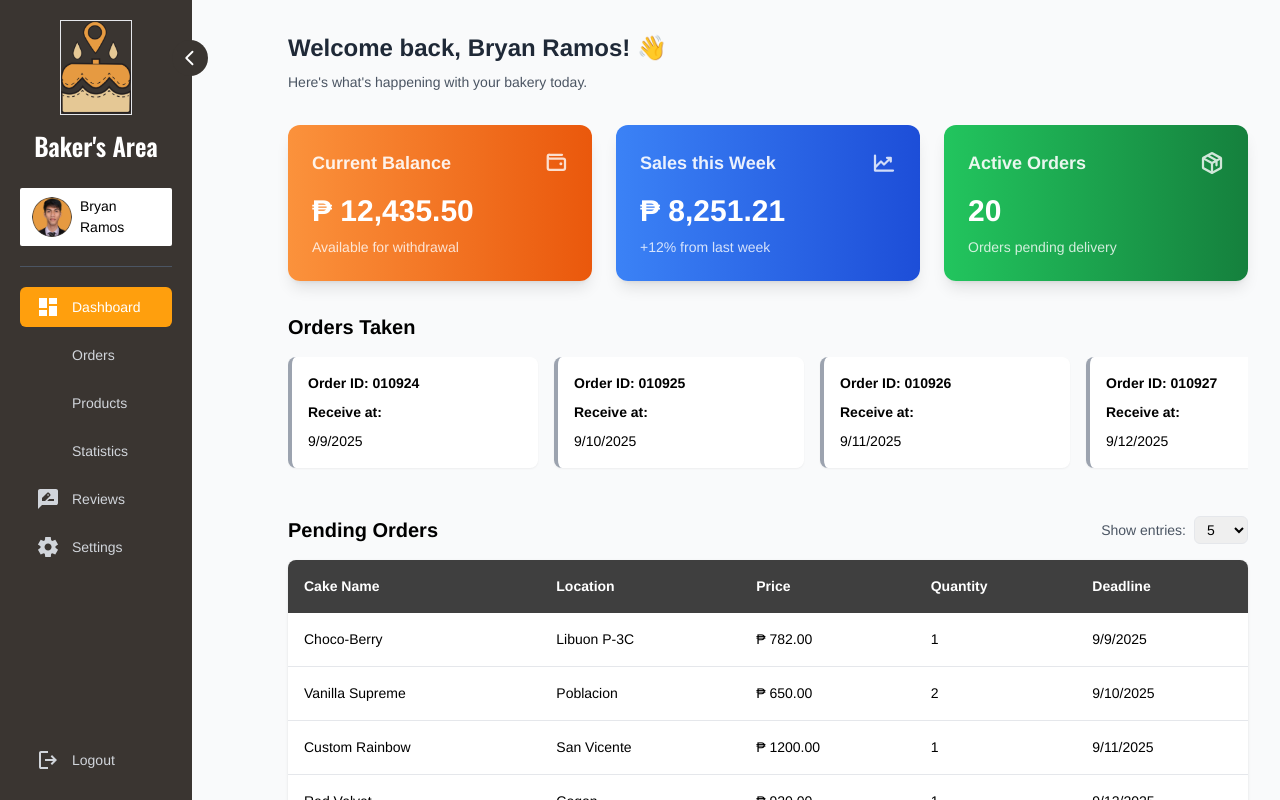
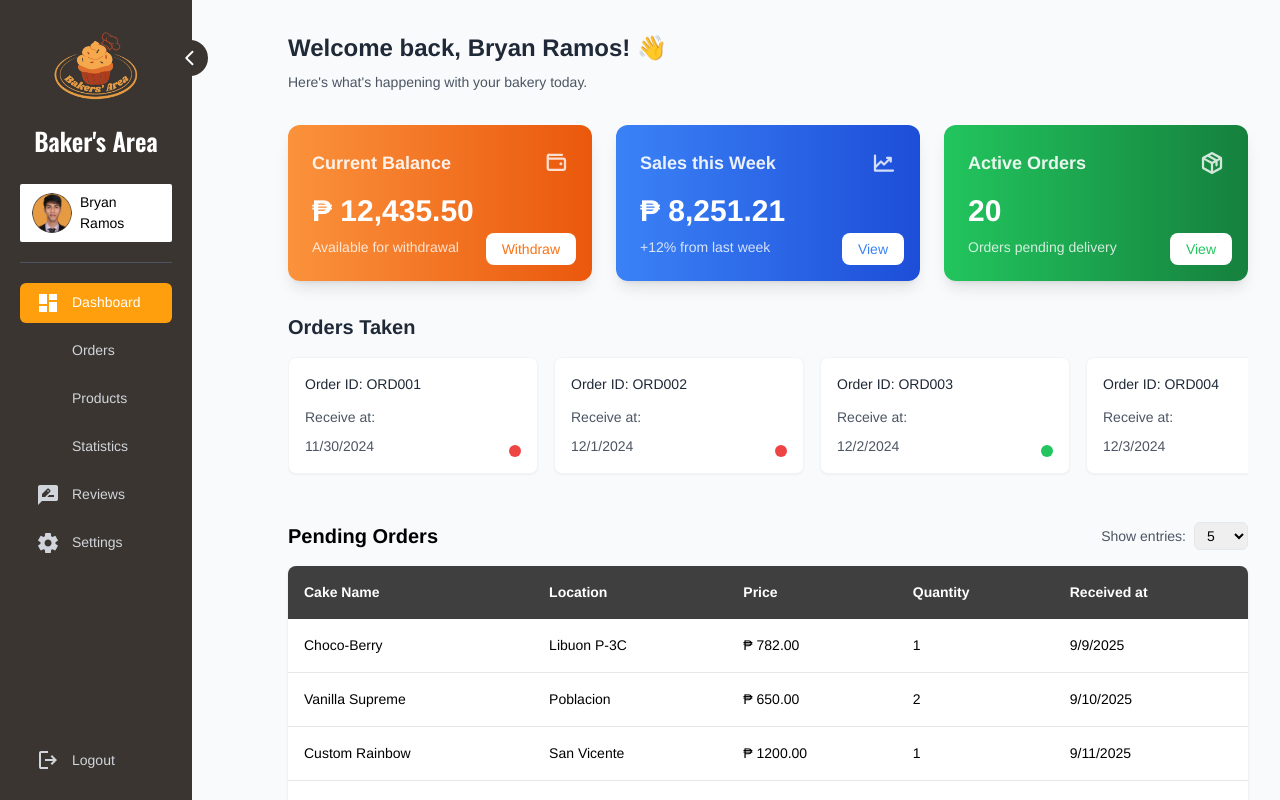
Before and after one commit to BryanIanRamos/Cake-Area, a React (Vite) app: page /dashboard in a window 1280 px wide. Built offline with nearby package versions, Linux system fonts and the light colour scheme; some icons are missing.

Commit message:
Update dashboard

```diff
--- a/src/components/baker/Sidebar.jsx
+++ b/src/components/baker/Sidebar.jsx
@@ -1,5 +1,5 @@
 import React, { useState } from "react";
-import logo from "../../assets/cake_area_logo.png";
+import BALogo from "/assets/logo/BA-logo.png";
 import profile from "../../assets/Dummy_Profile.png";
 import { Icon } from "@iconify/react";
 import { Link, useLocation } from "react-router-dom";
@@ -8,12 +8,28 @@ const Sidebar = ({ isExpanded, setIsExpanded }) => {
   const location = useLocation();
 
   const menuItems = [
-    { title: "Dashboard", icon: "material-symbols:dashboard", path: "/dashboard" },
+    {
+      title: "Dashboard",
+      icon: "material-symbols:dashboard",
+      path: "/dashboard",
+    },
     { title: "Orders", icon: "mdi:cart", path: "/dashboard/orders" },
     { title: "Products", icon: "mdi:cake", path: "/dashboard/products" },
-    { title: "Statistics", icon: "mdi:chart-bar", path: "/dashboard/statistics" },
-    { title: "Reviews", icon: "material-symbols:rate-review", path: "/dashboard/reviews" },
-    { title: "Settings", icon: "material-symbols:settings", path: "/dashboard/settings" },
+    {
+      title: "Statistics",
+      icon: "mdi:chart-bar",
+      path: "/dashboard/statistics",
+    },
+    {
+      title: "Reviews",
+      icon: "material-symbols:rate-review",
+      path: "/dashboard/reviews",
+    },
+    {
+      title: "Settings",
+      icon: "material-symbols:settings",
+      path: "/dashboard/settings",
+    },
   ];
 
   return (
@@ -34,11 +50,13 @@ const Sidebar = ({ isExpanded, setIsExpanded }) => {
       </button>
 
       {/* Logo  */}
-      <div className="border w-fit h-fit text-center text-white">
+      <div className="w-fit h-fit text-center text-white">
         <img
-          src={logo}
+          src={BALogo}
           alt="logo"
-          className={`${isExpanded ? "w-[70px]" : "w-[40px]"} transition-all duration-300`}
+          className={`${
+            isExpanded ? "w-[90px]" : "w-[60px]"
+          } transition-all duration-300`}
         />
       </div>
 
--- a/src/components/baker/dashboard/OrdersTakenSection.jsx
+++ b/src/components/baker/dashboard/OrdersTakenSection.jsx
@@ -1,24 +1,53 @@
-import React from 'react';
+import React from "react";
+
+const getPriorityColor = (receiveDate) => {
+  const today = new Date();
+  const receiveDay = new Date(receiveDate);
+  const daysUntil = Math.ceil((receiveDay - today) / (1000 * 60 * 60 * 24));
+
+  if (daysUntil <= 2) return { color: "red", text: "Urgent Priority" };
+  if (daysUntil <= 5) return { color: "green", text: "Medium Priority" };
+  return { color: "blue", text: "Normal Priority" };
+};
 
 const OrdersTakenSection = ({ orders }) => {
   return (
     <div className="mb-8">
-      <h2 className="text-xl font-bold mb-4">Orders Taken</h2>
-      <div className="w-full overflow-x-auto">
-        <div className="inline-flex gap-4 pb-4">
-          {orders.map((order) => (
+      <h2 className="text-xl font-semibold text-gray-800 mb-4">Orders Taken</h2>
+      <div className="flex gap-4 overflow-x-auto pb-4">
+        {orders.map((order, index) => {
+          const priority = getPriorityColor(order.receiveDate);
+
+          return (
             <div
-              key={order.id}
-              className="bg-white p-4 rounded-lg shadow-sm border-l-4 border-gray-400 min-w-[250px]"
+              key={index}
+              className="min-w-[250px] bg-white p-4 rounded-lg shadow-sm border border-gray-100 hover:shadow-md hover:border-gray-200 transition-all duration-200 cursor-pointer relative"
             >
-              <div className="space-y-2">
-                <p className="font-bold">Order ID: {order.id}</p>
-                <p className="font-semibold">Receive at:</p>
-                <p>{order.deadline}</p>
+              <div className="flex justify-between items-center mb-3">
+                <h3 className="font-medium text-gray-800">
+                  Order ID: {order.order_id}
+                </h3>
+              </div>
+              <div className="text-gray-600">
+                <p className="mb-2">Receive at:</p>
+                <p>{new Date(order.receiveDate).toLocaleDateString()}</p>
+              </div>
+
+              {/* Priority Indicator */}
+              <div className="absolute bottom-4 right-4 group">
+                <div
+                  className={`w-3 h-3 rounded-full bg-${priority.color}-500`}
+                />
+                {/* Hover Text */}
+                <div
+                  className={`absolute bottom-full right-0 mb-2 px-2 py-1 bg-${priority.color}-500 text-white text-xs rounded opacity-0 group-hover:opacity-100 transition-opacity duration-200 whitespace-nowrap`}
+                >
+                  {priority.text}
+                </div>
               </div>
             </div>
-          ))}
-        </div>
+          );
+        })}
       </div>
     </div>
   );
--- a/src/components/baker/dashboard/PendingOrdersTable.jsx
+++ b/src/components/baker/dashboard/PendingOrdersTable.jsx
@@ -1,4 +1,4 @@
-import React from 'react';
+import React from "react";
 
 const PendingOrdersTable = ({
   orders,
@@ -8,7 +8,7 @@ const PendingOrdersTable = ({
   startIndex,
   currentPage,
   totalPages,
-  totalOrders
+  totalOrders,
 }) => {
   return (
     <div>
@@ -38,7 +38,7 @@ const PendingOrdersTable = ({
               <th className="text-left p-4">Location</th>
               <th className="text-left p-4">Price</th>
               <th className="text-left p-4">Quantity</th>
-              <th className="text-left p-4">Deadline</th>
+              <th className="text-left p-4">Received at</th>
             </tr>
           </thead>
           <tbody>
@@ -61,8 +61,8 @@ const PendingOrdersTable = ({
       <div className="flex justify-between items-center mt-4 text-sm">
         <div className="text-gray-600">
           Showing {startIndex + 1} to{" "}
-          {Math.min(startIndex + tableLimit, totalOrders)} of{" "}
-          {totalOrders} entries
+          {Math.min(startIndex + tableLimit, totalOrders)} of {totalOrders}{" "}
+          entries
         </div>
         <div className="flex gap-2">
           <button
--- a/src/pages/baker/Dashboard.jsx
+++ b/src/pages/baker/Dashboard.jsx
@@ -1,6 +1,6 @@
 import React, { useState } from "react";
 import Sidebar from "../../components/baker/Sidebar";
-import { ordersTaken } from "../../data/ordersTaken.json";
+import { orders } from "../../data/db.json";
 import { pendingOrders } from "../../data/pendingOrders.json";
 import { Icon } from "@iconify/react";
 import OrdersTakenSection from "../../components/baker/dashboard/OrdersTakenSection";
@@ -18,6 +18,104 @@ const Dashboard = () => {
     startIndex,
     startIndex + tableLimit
   );
+
+  // Calculate priority level for sorting
+  const getPriorityLevel = (receiveDate) => {
+    const today = new Date();
+    const receiveDay = new Date(receiveDate);
+    const daysUntil = Math.ceil((receiveDay - today) / (1000 * 60 * 60 * 24));
+
+    if (daysUntil <= 2) return 1; // Urgent (red)
+    if (daysUntil <= 5) return 2; // Medium (green)
+    return 3; // Normal (blue)
+  };
+
+  // Create dates for different priority levels
+  const today = new Date();
+
+  // Create different dates
+  const tomorrow = new Date(today);
+  tomorrow.setDate(today.getDate() + 1);
+
+  const twoDaysLater = new Date(today);
+  twoDaysLater.setDate(today.getDate() + 2);
+
+  const threeDaysLater = new Date(today);
+  threeDaysLater.setDate(today.getDate() + 3);
+
+  const fourDaysLater = new Date(today);
+  fourDaysLater.setDate(today.getDate() + 4);
+
+  const fiveDaysLater = new Date(today);
+  fiveDaysLater.setDate(today.getDate() + 5);
+
+  const sixDaysLater = new Date(today);
+  sixDaysLater.setDate(today.getDate() + 6);
+
+  const weekLater = new Date(today);
+  weekLater.setDate(today.getDate() + 7);
+
+  const twoWeeksLater = new Date(today);
+  twoWeeksLater.setDate(today.getDate() + 14);
+
+  // Sample orders with different priorities
+  const sampleOrders = [
+    {
+      order_id: "ORD001",
+      status: "Processing",
+      receiveDate: tomorrow.toISOString(), // Urgent (red)
+    },
+    {
+      order_id: "ORD002",
+      status: "Processing",
+      receiveDate: twoDaysLater.toISOString(), // Urgent (red)
+    },
+    {
+      order_id: "ORD003",
+      status: "Processing",
+      receiveDate: threeDaysLater.toISOString(), // Medium (green)
+    },
+    {
+      order_id: "ORD004",
+      status: "To Receive",
+      receiveDate: fourDaysLater.toISOString(), // Medium (green)
+    },
+    {
+      order_id: "ORD005",
+      status: "Processing",
+      receiveDate: fiveDaysLater.toISOString(), // Medium (green)
+    },
+    {
+      order_id: "ORD006",
+      status: "To Receive",
+      receiveDate: sixDaysLater.toISOString(), // Normal (blue)
+    },
+    {
+      order_id: "ORD007",
+      status: "Processing",
+      receiveDate: weekLater.toISOString(), // Normal (blue)
+    },
+    {
+      order_id: "ORD008",
+      status: "To Receive",
+      receiveDate: twoWeeksLater.toISOString(), // Normal (blue)
+    },
+  ];
+
+  // Use sample orders instead of db orders for testing
+  const ordersTaken = sampleOrders
+    .map(order => ({
+      ...order,
+      priorityLevel: getPriorityLevel(order.receiveDate)
+    }))
+    .sort((a, b) => {
+      // First sort by priority level
+      if (a.priorityLevel !== b.priorityLevel) {
+        return a.priorityLevel - b.priorityLevel;
+      }
+      // If same priority, sort by date
+      return new Date(a.receiveDate) - new Date(b.receiveDate);
+    });
 
   return (
     <div className="flex h-screen bg-gray-50">
@@ -42,7 +140,7 @@ const Dashboard = () => {
         {/* Stats Cards */}
         <div className="grid grid-cols-1 md:grid-cols-2 lg:grid-cols-3 gap-6 mb-8">
           {/* Current Balance Card */}
-          <div className="bg-gradient-to-r from-orange-400 to-orange-600 rounded-xl p-6 text-white shadow-lg">
+          <div className="bg-gradient-to-r from-orange-400 to-orange-600 rounded-xl p-6 text-white shadow-lg relative">
             <div className="flex items-center justify-between mb-4">
               <h3 className="text-lg font-semibold opacity-90">
                 Current Balance
@@ -51,10 +149,15 @@ const Dashboard = () => {
             </div>
             <p className="text-3xl font-bold">₱ 12,435.50</p>
             <p className="text-sm opacity-80 mt-2">Available for withdrawal</p>
+
+            {/* Withdraw Button */}
+            <button className="absolute bottom-4 right-4 bg-white text-orange-500 px-4 py-1.5 rounded-lg text-sm font-medium hover:bg-orange-100 transition-colors duration-200">
+              Withdraw
+            </button>
           </div>
 
           {/* Weekly Sales Card */}
-          <div className="bg-gradient-to-r from-blue-500 to-blue-700 rounded-xl p-6 text-white shadow-lg">
+          <div className="bg-gradient-to-r from-blue-500 to-blue-700 rounded-xl p-6 text-white shadow-lg relative">
             <div className="flex items-center justify-between mb-4">
               <h3 className="text-lg font-semibold opacity-90">
                 Sales this Week
@@ -66,10 +169,15 @@ const Dashboard = () => {
             </div>
             <p className="text-3xl font-bold">₱ 8,251.21</p>
             <p className="text-sm opacity-80 mt-2">+12% from last week</p>
+
+            {/* View Button */}
+            <button className="absolute bottom-4 right-4 bg-white text-blue-500 px-4 py-1.5 rounded-lg text-sm font-medium hover:bg-blue-100 transition-colors duration-200">
+              View
+            </button>
           </div>
 
           {/* Orders Card */}
-          <div className="bg-gradient-to-r from-green-500 to-green-700 rounded-xl p-6 text-white shadow-lg">
+          <div className="bg-gradient-to-r from-green-500 to-green-700 rounded-xl p-6 text-white shadow-lg relative">
             <div className="flex items-center justify-between mb-4">
               <h3 className="text-lg font-semibold opacity-90">
                 Active Orders
@@ -78,6 +186,11 @@ const Dashboard = () => {
             </div>
             <p className="text-3xl font-bold">{pendingOrders.length}</p>
             <p className="text-sm opacity-80 mt-2">Orders pending delivery</p>
+
+            {/* View Button */}
+            <button className="absolute bottom-4 right-4 bg-white text-green-500 px-4 py-1.5 rounded-lg text-sm font-medium hover:bg-green-100 transition-colors duration-200">
+              View
+            </button>
           </div>
         </div>
 
--- a/tailwind.config.js
+++ b/tailwind.config.js
@@ -31,4 +31,12 @@ export default {
     },
   },
   plugins: [],
+  safelist: [
+    'bg-red-500',
+    'bg-green-500',
+    'bg-blue-500',
+    'text-red-500',
+    'text-green-500',
+    'text-blue-500'
+  ],
 };
```
Also changed, not shown: public/assets/logo/BA-logo.png (added).
